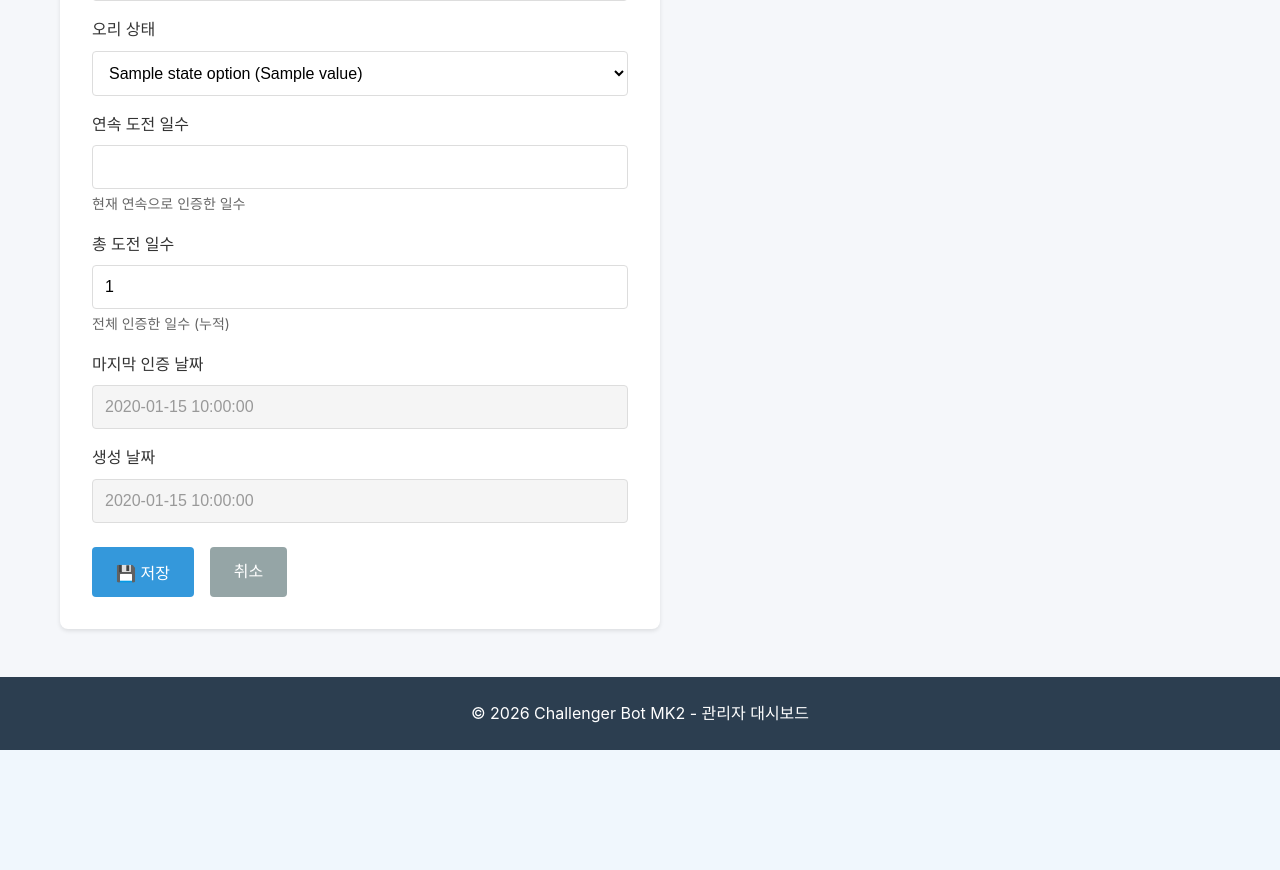
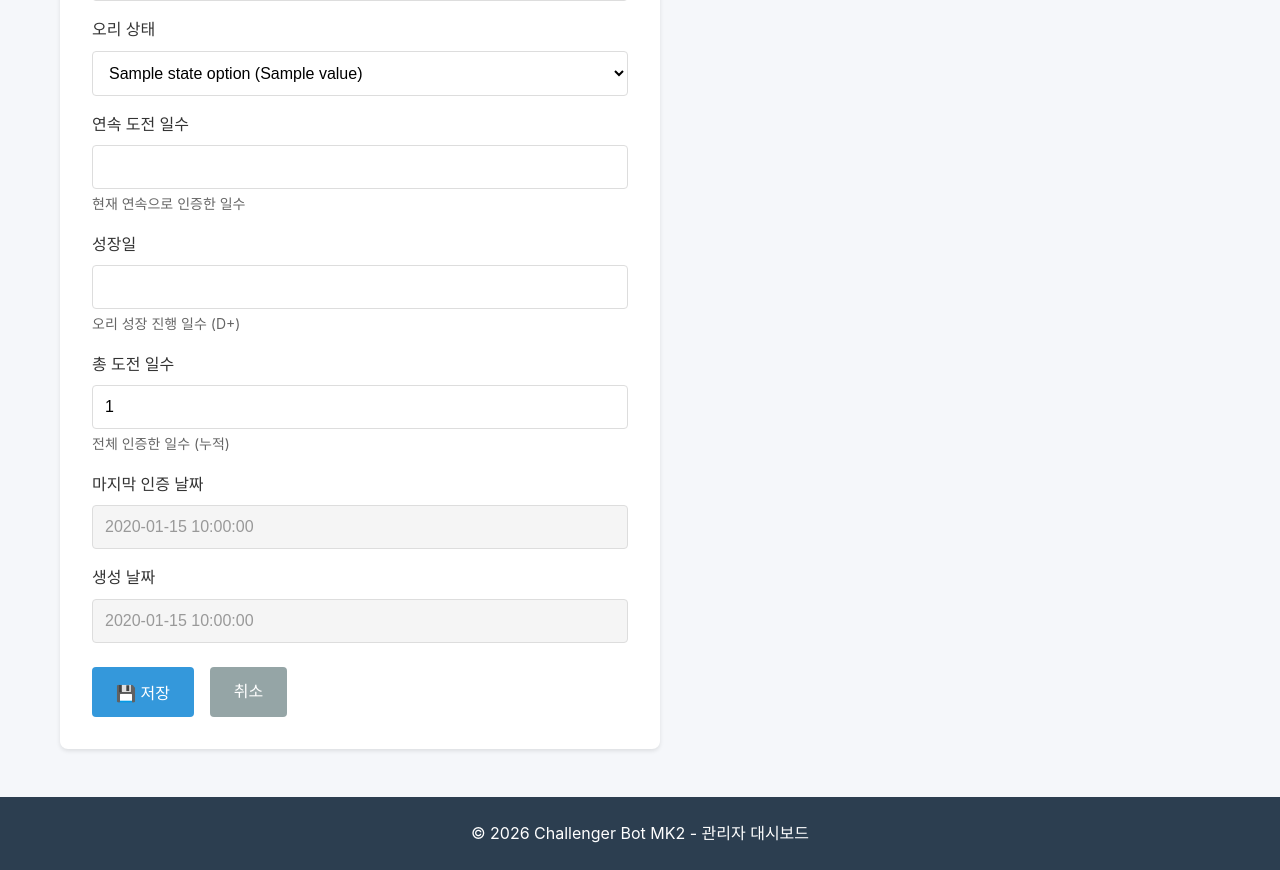
Before and after one commit to redcornu/challenger-bot-mk2, a Flask app: template src/admin/templates/edit_user.html in a window 1280 px wide. Shown: the part 781-1651 px from the top of the page. Before the commit the page ends 1531 px from the top, so only its background shows below. Run offline with Flask 3, Linux system fonts and the light colour scheme; the template is opened without the code that fills it: most values are stand-ins (such as "Sample title", 1, 10 or a date in 2020); parts of the project's set-up code (start-up, migrations or seed data) failed here and were passed over.

Commit message:
feat(admin): enable growth-day editing from dashboard

```diff
--- a/src/admin/app.py
+++ b/src/admin/app.py
@@ -127,17 +127,19 @@ def edit_user(user_id):
                 return redirect(url_for('edit_user', user_id=user_id))
 
             streak = int(request.form.get('streak', 0))
+            growth_days = int(request.form.get('growth_days', 0))
             total_days = int(request.form.get('total_days', 0))
 
             # 음수 검증
-            if streak < 0 or total_days < 0:
-                flash('연속 일수와 총 일수는 0 이상이어야 합니다.', 'error')
+            if streak < 0 or growth_days < 0 or total_days < 0:
+                flash('연속 일수, 성장일, 총 일수는 0 이상이어야 합니다.', 'error')
                 return redirect(url_for('edit_user', user_id=user_id))
 
             success = update_challenge_admin(
                 thread_id=int(challenge_id),
                 state=state,
                 streak=streak,
+                growth_days=growth_days,
                 total_days=total_days
             )
 
@@ -238,6 +240,7 @@ def api_get_user(user_id):
                 'thread_id': str(active_challenge['thread_id']),
                 'state': active_challenge['state'],
                 'streak': active_challenge['streak'],
+                'growth_days': active_challenge['growth_days'],
                 'total_days': active_challenge['total_days'],
                 'goal_text': active_challenge['goal_text']
             } if active_challenge else None,
@@ -295,19 +298,21 @@ def api_update_user(user_id):
                 }), 400
 
             streak = int(data.get('streak', 0))
+            growth_days = int(data.get('growth_days', 0))
             total_days = int(data.get('total_days', 0))
 
             # 음수 검증
-            if streak < 0 or total_days < 0:
+            if streak < 0 or growth_days < 0 or total_days < 0:
                 return jsonify({
                     'success': False,
-                    'message': '연속 일수와 총 일수는 0 이상이어야 합니다.'
+                    'message': '연속 일수, 성장일, 총 일수는 0 이상이어야 합니다.'
                 }), 400
 
             success = update_challenge_admin(
                 thread_id=int(challenge_id),
                 state=state,
                 streak=streak,
+                growth_days=growth_days,
                 total_days=total_days
             )
 
--- a/src/admin/static/modal.js
+++ b/src/admin/static/modal.js
@@ -120,6 +120,11 @@
                 </div>
 
                 <div class="form-group">
+                    <label for="growth_days">성장일 🌱</label>
+                    <input type="number" id="growth_days" name="growth_days" value="${challenge.growth_days ?? 0}" min="0" required>
+                </div>
+
+                <div class="form-group">
                     <label for="total_days">총 일수 📅</label>
                     <input type="number" id="total_days" name="total_days" value="${challenge.total_days}" min="0" required>
                 </div>
@@ -164,6 +169,7 @@
             formData.challenge_id = challengeIdInput.value;
             formData.state = document.getElementById('state').value;
             formData.streak = parseInt(document.getElementById('streak').value);
+            formData.growth_days = parseInt(document.getElementById('growth_days').value);
             formData.total_days = parseInt(document.getElementById('total_days').value);
         }
 
--- a/src/admin/templates/edit_user.html
+++ b/src/admin/templates/edit_user.html
@@ -62,6 +62,12 @@
         </div>
 
         <div class="form-group">
+            <label for="growth_days">성장일</label>
+            <input type="number" id="growth_days" name="growth_days" value="{{ challenge.growth_days }}" min="0" required>
+            <small style="color: #666;">오리 성장 진행 일수 (D+)</small>
+        </div>
+
+        <div class="form-group">
             <label for="total_days">총 도전 일수</label>
             <input type="number" id="total_days" name="total_days" value="{{ challenge.total_days }}" min="0" required>
             <small style="color: #666;">전체 인증한 일수 (누적)</small>
```
Also changed, not shown: src/database.py (+8 -2 lines).
